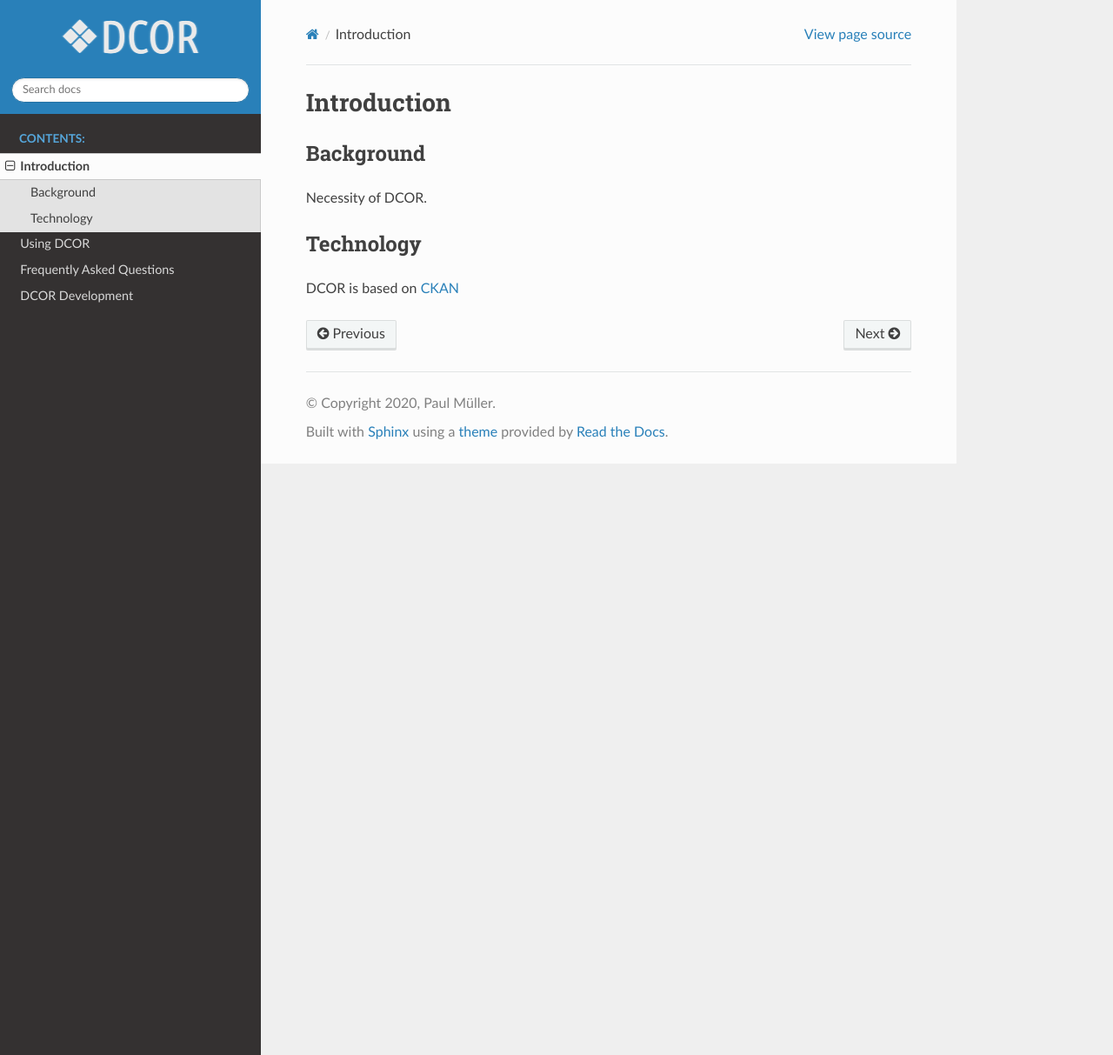
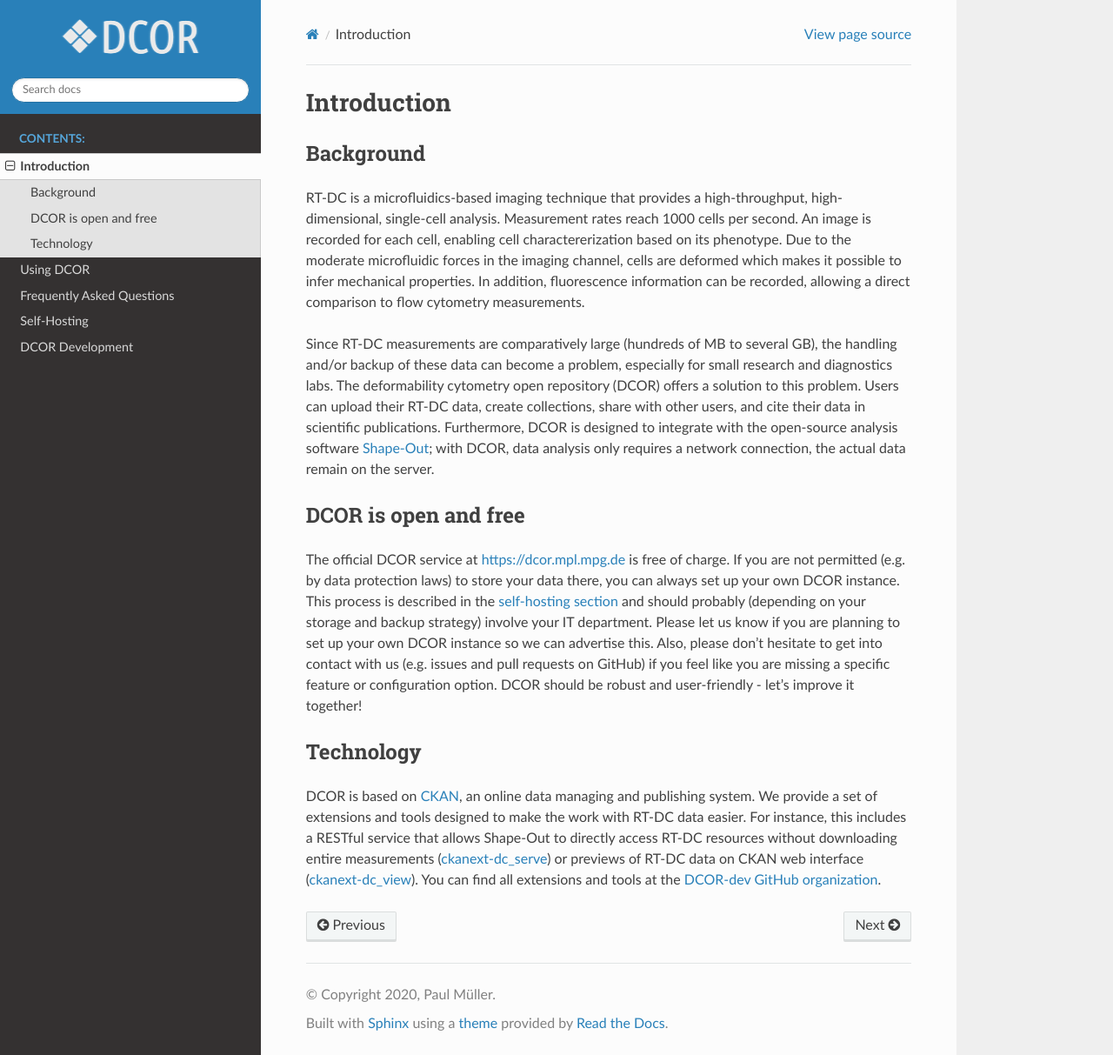
Before and after one commit to DCOR-dev/dcor-docs, a Sphinx documentation site: the page built from docs/sec_introduction.rst, in a window 1280 px wide and 1213 px high. Shown: the whole window at 87% size. Built offline with Sphinx 7.4.7 and the Read the Docs theme 2.0.0, drawn with Linux system fonts in a browser that asks for light colours.

Commit message:
update introduction

```diff
--- a/docs/index.rst
+++ b/docs/index.rst
@@ -16,6 +16,7 @@ Documentation
    sec_introduction
    sec_user_guide
    sec_faq
+   sec_self_hosting
    sec_develop
 
 
--- a/docs/sec_introduction.rst
+++ b/docs/sec_introduction.rst
@@ -4,8 +4,49 @@ Introduction
 
 Background
 ==========
-Necessity of DCOR.
+RT-DC is a microfluidics-based imaging technique that provides a
+high-throughput, high-dimensional, single-cell analysis. Measurement
+rates reach 1000 cells per second. An image is recorded for each cell,
+enabling cell charactererization based on its phenotype. Due to the
+moderate microfluidic forces in the imaging channel, cells are deformed
+which makes it possible to infer mechanical properties. In addition,
+fluorescence information can be recorded, allowing a direct comparison
+to flow cytometry measurements.
+
+Since RT-DC measurements are comparatively large (hundreds of MB to several GB),
+the handling and/or backup of these data can become a problem, especially
+for small research and diagnostics labs. The deformability cytometry open
+repository (DCOR) offers a solution to this problem. Users can upload their
+RT-DC data, create collections, share with other users, and cite their data
+in scientific publications. Furthermore, DCOR is designed to integrate with the
+open-source analysis software `Shape-Out <https://shapeout2.readthedocs.io>`_;
+with DCOR, data analysis only requires a network connection, the actual data
+remain on the server.
+
+
+DCOR is open and free
+=====================
+The official DCOR service at https://dcor.mpl.mpg.de is free of charge.
+If you are not permitted (e.g. by data protection laws) to store your
+data there, you can always set up your own DCOR instance. This process
+is described in the :ref:`self-hosting section <selfhost>` and should
+probably (depending on your storage and backup strategy) involve your
+IT department. Please let us know if you are planning to set up your
+own DCOR instance so we can advertise this. Also, please don't hesitate to
+get into contact with us (e.g. issues and pull requests on GitHub) if you
+feel like you are missing a specific feature or configuration option.
+DCOR should be robust and user-friendly - let's improve it together!
+
 
 Technology
 ==========
-DCOR is based on `CKAN <https://docs.ckan.org/>`_
+DCOR is based on `CKAN <https://docs.ckan.org/>`_, an online data managing
+and publishing system. We provide a set of extensions and tools designed to
+make the work with RT-DC data easier. For instance, this includes a RESTful
+service that allows Shape-Out to directly access RT-DC resources without
+downloading entire measurements
+(`ckanext-dc_serve <https://github.com/DCOR-dev/ckanext-dc_serve>`_) or
+previews of RT-DC data on CKAN web interface
+(`ckanext-dc_view <https://github.com/DCOR-dev/ckanext-dc_view>`_).
+You can find all extensions and tools at the
+`DCOR-dev GitHub organization <https://github.com/DCOR-dev>`_.
```
Also changed, not shown: docs/sec_faq.rst (+9 -2 lines), docs/sec_self_hosting.rst (+9 -1 lines).
